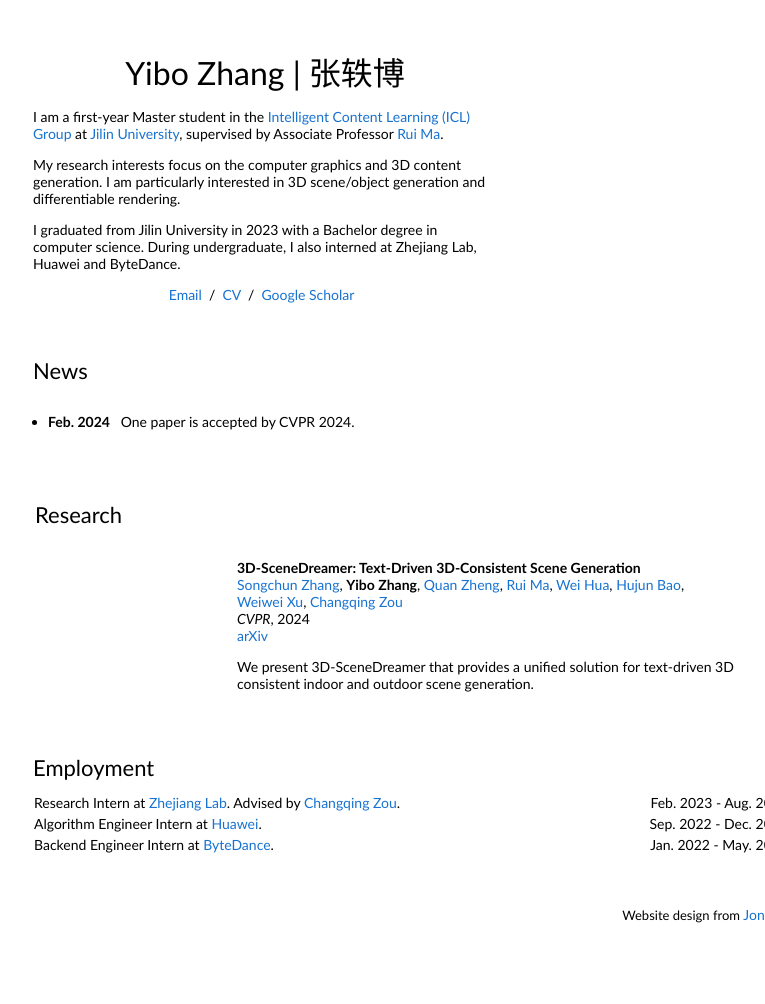
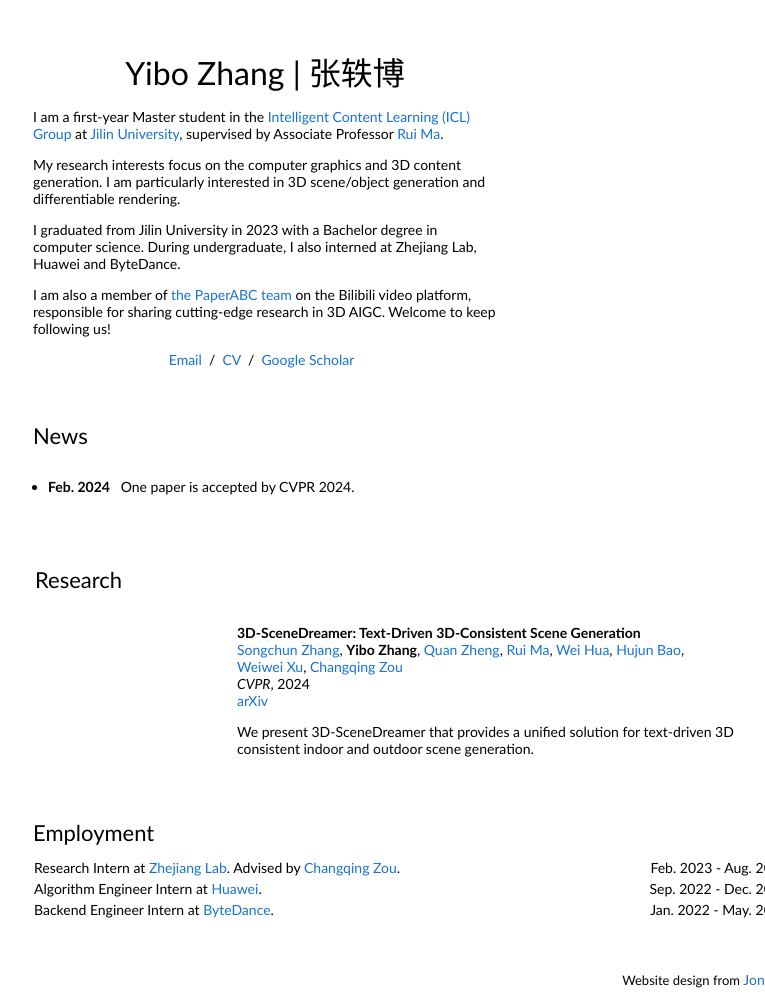
Before and after one commit to yiboz2001/yiboz2001.github.io, a plain HTML site: page index.html in a window 1280 px wide. Shown: the whole page, without its empty margins (227-992 px from the left). Before the commit the page ends 944 px from the top, so only its background shows below. Drawn offline with Linux system fonts and the light colour scheme; grey boxes are pictures that could not be loaded.

Commit message:
Update index.html

```diff
--- a/index.html
+++ b/index.html
@@ -29,11 +29,15 @@
                   I am particularly interested in 3D scene/object generation and differentiable rendering.
                 </p>
 
-                <P>
+                <p>
                   I graduated from Jilin University in 2023 with a Bachelor degree in computer science.
                   During undergraduate, I also interned at Zhejiang Lab, Huawei and ByteDance.
-                </P>
+                </p>
 
+                <p>
+                  I am also a member of <a href="https://space.bilibili.com/1127990326">the PaperABC team</a> on the Bilibili video platform, responsible for sharing cutting-edge research in 3D AIGC.
+                  Welcome to keep following us!
+                </p>
                 <p style="text-align:center">
                   <a href="mailto:ybzhang23@mails.jlu.edu.cn">Email</a> &nbsp;/&nbsp;
                   <a href="">CV</a> &nbsp;/&nbsp;
```
